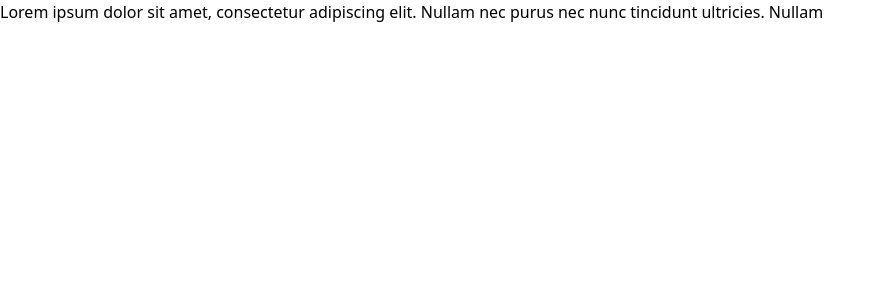
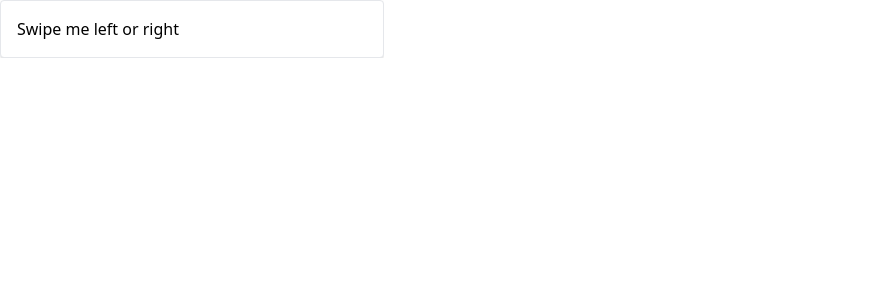
Before and after one commit to MordechaiHadad/sveltlana, a SvelteKit app: page / in a window 1280 px wide. Shown: the top 300 px of the page, without its empty margins (0-885 px from the left). Built offline with nearby package versions, Linux system fonts and the light colour scheme.

Commit message:
added: swipable element component set

```diff
--- /dev/null
+++ b/src/lib/components/Swipable/Swipable.svelte
@@ -0,0 +1,120 @@
+<script lang="ts">
+    import { setContext } from 'svelte';
+    import { twMerge } from 'tailwind-merge';
+    import type { SwipableContext } from './context.js';
+
+    type Props = {
+        class?: string;
+        threshold?: number;
+        children?: any;
+        thresholdReachedClass?: string;
+    };
+
+    let { class: className = '', threshold = 0.2, children, thresholdReachedClass }: Props = $props();
+
+    let startX = 0;
+    let isDragging = false;
+
+    let context: SwipableContext = $state({
+        swipingDirection: 'none',
+        swipeDistance: 0,
+        maxSwipe: 0,
+        containerWidth: 0,
+        thresholdMet: false, // Add a flag to track if threshold was met
+        resetSwipe: () => {
+            context.swipeDistance = 0;
+            context.swipingDirection = 'none';
+            context.thresholdMet = false;
+        }
+    });
+
+    let container: HTMLElement;
+
+    $effect(() => {
+        if (container) {
+            context.containerWidth = container.clientWidth;
+            context.maxSwipe = container.clientWidth * 0.8; // 80% of container width
+        }
+    });
+
+    let isThresholdReached = $derived(
+        Math.abs(context.swipeDistance) >= context.containerWidth * threshold
+    );
+
+    // Update thresholdMet flag when threshold status changes
+    $effect(() => {
+        context.thresholdMet = isThresholdReached;
+    });
+
+    const handleTouchStart = (event: TouchEvent) => {
+        const touch = event.touches[0];
+        startX = touch.clientX;
+        isDragging = true;
+    };
+
+    const handleTouchMove = (event: TouchEvent) => {
+        if (!isDragging) return;
+        const touch = event.touches[0];
+        const currentX = touch.clientX;
+        const diff = currentX - startX;
+
+        context.swipingDirection = diff > 0 ? 'right' : diff < 0 ? 'left' : 'none';
+        context.swipeDistance = Math.max(-context.maxSwipe, Math.min(context.maxSwipe, diff));
+    };
+
+    const handleTouchEnd = () => {
+        if (!isDragging) return;
+        isDragging = false;
+
+        // Mark that swiping has ended but keep the distance
+        context.swipingDirection = 'none';
+
+        // Always reset after a short delay - SwipableAction will have time to check the state
+        setTimeout(() => {
+            context.resetSwipe();
+        }, 100);
+    };
+
+    const handleMouseDown = (event: MouseEvent) => {
+        startX = event.clientX;
+        isDragging = true;
+    };
+
+    const handleMouseMove = (event: MouseEvent) => {
+        if (!isDragging) return;
+        const currentX = event.clientX;
+        const diff = currentX - startX;
+
+        context.swipingDirection = diff > 0 ? 'right' : diff < 0 ? 'left' : 'none';
+        context.swipeDistance = Math.max(-context.maxSwipe, Math.min(context.maxSwipe, diff));
+    };
+
+    const handleMouseUp = () =>
+        handleTouchEnd();
+
+    const handleMouseLeave = () => {
+        if (isDragging) {
+            handleMouseUp();
+        }
+    };
+
+    setContext('swipable', context);
+</script>
+
+<div
+    class={twMerge(
+        'relative overflow-hidden transition-colors ease-in-out duration-300',
+        className,
+        isThresholdReached ? thresholdReachedClass : ''
+    )}
+    bind:this={container}
+    ontouchstart={handleTouchStart}
+    ontouchmove={handleTouchMove}
+    ontouchend={handleTouchEnd}
+    onmousedown={handleMouseDown}
+    onmousemove={handleMouseMove}
+    onmouseup={handleMouseUp}
+    onmouseleave={handleMouseLeave}
+>
+    {@render children()}
+</div>
--- /dev/null
+++ b/src/lib/components/Swipable/SwipableAction.svelte
@@ -0,0 +1,53 @@
+<script lang="ts">
+    import { getContext } from 'svelte';
+    import { twMerge } from 'tailwind-merge';
+    import type { SwipableContext } from './context.js';
+
+    type Props = {
+        class?: string;
+        side: 'left' | 'right';
+        onAction?: () => void;
+        threshold?: number;
+        children?: any;
+    }
+
+    let {
+        class: className = '',
+        side,
+        onAction = () => {},
+        children
+    }: Props = $props();
+
+    const context: SwipableContext = getContext('swipable');
+
+    let isThresholdReached = $derived(
+        context.thresholdMet &&
+        ((side === 'left' && context.swipeDistance < 0) ||
+         (side === 'right' && context.swipeDistance > 0))
+    );
+
+    let lastSwipingDirection = $state('none');
+
+    $effect(() => {
+        // Only trigger action when swiping STOPS (direction changes to none)
+        // AND the threshold was reached for this side
+        if (context.swipingDirection === 'none' &&
+            lastSwipingDirection !== 'none' &&
+            isThresholdReached) {
+                onAction();
+        }
+
+        // Update for next comparison
+        lastSwipingDirection = context.swipingDirection;
+    });
+</script>
+
+<div
+    class={twMerge(
+        'absolute top-0 h-full flex items-center justify-center z-0',
+        side === 'left' ? 'right-0 pr-2' : 'left-0 pl-2',
+        className
+    )}
+>
+    {@render children()}
+</div>
--- /dev/null
+++ b/src/lib/components/Swipable/SwipableContent.svelte
@@ -0,0 +1,26 @@
+<script lang="ts">
+    import { getContext } from 'svelte';
+    import { twMerge } from 'tailwind-merge';
+    import type { SwipableContext } from './context.js';
+
+    type Props = {
+        class?: string;
+        children?: any;
+    }
+
+    let { class: className = '', children }: Props = $props();
+
+    const context: SwipableContext = getContext('swipable');
+
+    let transform = $derived(`translateX(${context.swipeDistance}px)`);
+</script>
+
+<div
+    class={twMerge(
+        'w-full transition-transform duration-100 ease-out relative z-10 bg-white',
+        className
+    )}
+    style:transform={transform}
+>
+    {@render children()}
+</div>
--- /dev/null
+++ b/src/lib/components/Swipable/context.ts
@@ -0,0 +1,8 @@
+export type SwipableContext = {
+    swipingDirection: 'left' | 'right' | 'none';
+    swipeDistance: number;
+    maxSwipe: number;
+    containerWidth: number;
+    resetSwipe: () => void;
+    thresholdMet: boolean;
+}
--- a/src/routes/+layout.svelte
+++ b/src/routes/+layout.svelte
@@ -1,5 +1,7 @@
 <script>
-  import "../app.css";
+	import '../app.css';
+
+	let { children } = $props();
 </script>
 
-<slot />
+{@render children()}
--- a/src/routes/+page.svelte
+++ b/src/routes/+page.svelte
@@ -1,7 +1,35 @@
 <script lang="ts">
-	import { resizeObserver } from "$lib/actions/resizeObserver.js";
+    import Swipable from "$lib/components/Swipable/Swipable.svelte";
+    import SwipableAction from "$lib/components/Swipable/SwipableAction.svelte";
+    import SwipableContent from "$lib/components/Swipable/SwipableContent.svelte";
+
+    const handleArchive = () => {
+        console.log('Item archived!');
+    };
+
+    const handleDelete = () => {
+        console.log('Item deleted!');
+    };
 </script>
 
-<div use:resizeObserver={(entry) => console.log(entry)}>
-	Lorem ipsum dolor sit amet, consectetur adipiscing elit. Nullam nec purus nec nunc tincidunt ultricies. Nullam
-</div>
+<Swipable class="w-96 mb-4 bg-transparent" thresholdReachedClass="bg-blue-500">
+    <SwipableAction
+        side="left"
+        class="text-black px-4"
+        onAction={handleArchive}
+    >
+        <span>Archive</span>
+    </SwipableAction>
+
+    <SwipableContent class="bg-white p-4 border rounded shadow">
+        <div>Swipe me left or right</div>
+    </SwipableContent>
+
+    <SwipableAction
+        side="right"
+        class="text-black px-4"
+        onAction={handleDelete}
+    >
+        <span>Delete</span>
+    </SwipableAction>
+</Swipable>
```
